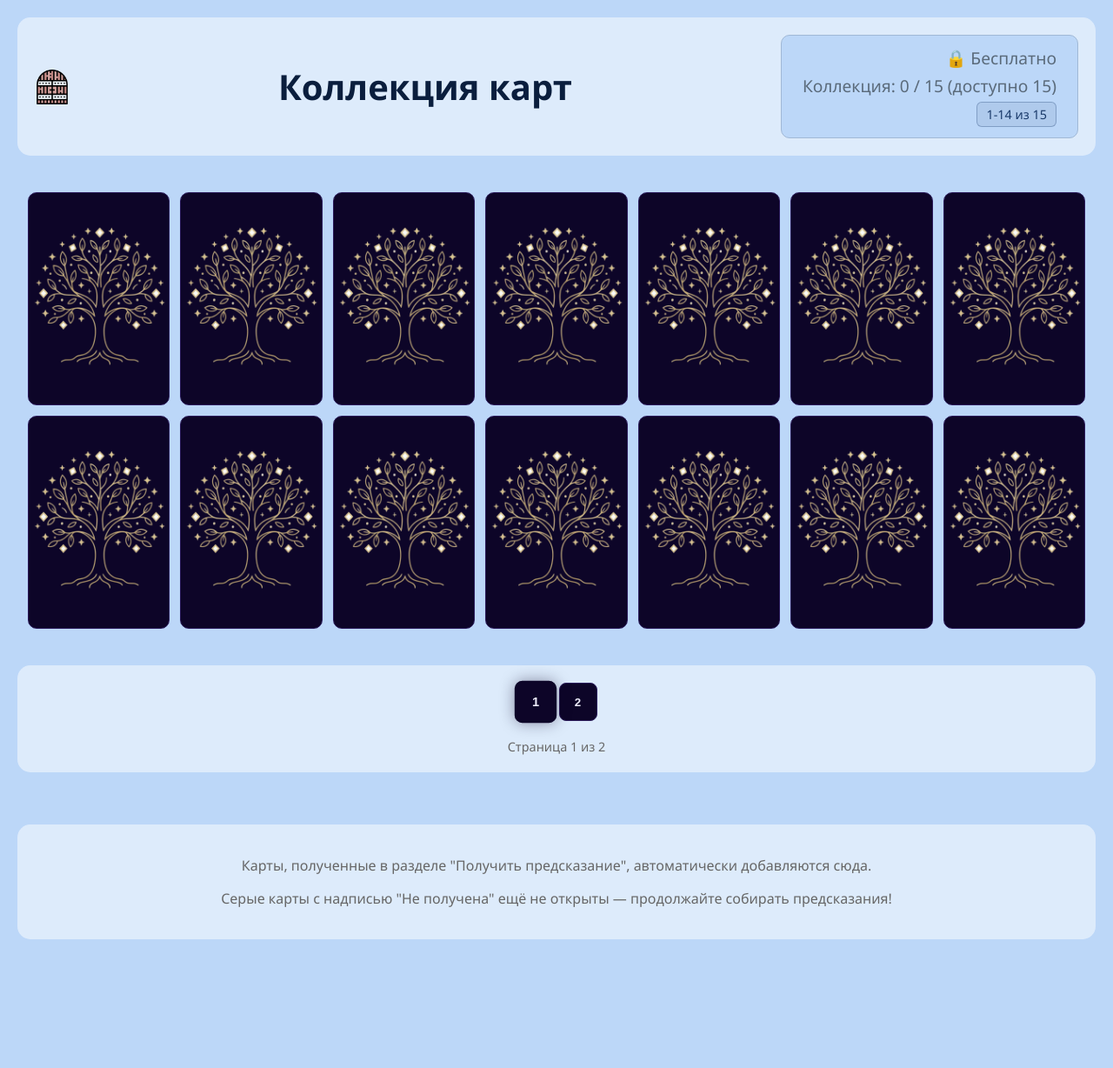
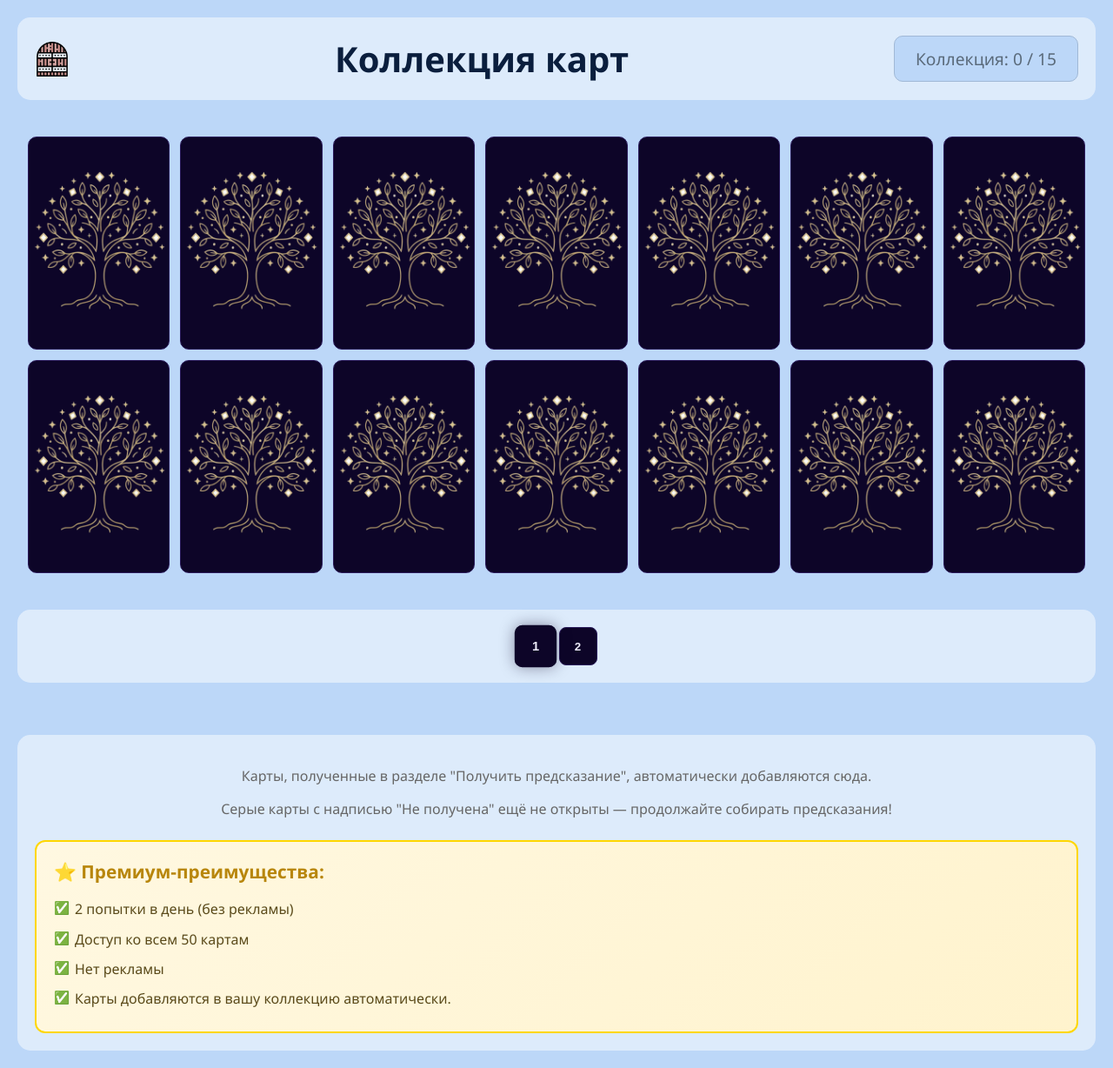
Before and after one commit to TomayGrantz89/hero-message-day, an Angular app: page /collection in a window 1280 px wide. Shown: the whole page at 87% size. Before the commit the page ends 1100 px from the top, so only its background shows below. Built offline with nearby package versions, Linux system fonts and the light colour scheme.

Commit message:
Fix premium

```diff
--- a/src/app/pages/collection/collection.html
+++ b/src/app/pages/collection/collection.html
@@ -3,12 +3,7 @@
     <a routerLink="/" class="home-link"><img src="assets/ui/gate.png" alt="Home" class="home-icon"></a>
     <h1>Коллекция карт</h1>
     <div class="stats">
-      <div class="premium-status" [class.premium]="isPremium" [class.free]="!isPremium">
-        <span class="premium-icon">{{ isPremium ? '⭐' : '🔒' }}</span>
-        {{ isPremium ? 'Премиум' : 'Бесплатно' }}
-      </div>
-      <div>Коллекция: {{ getCollectedCount() }} / {{ accessibleCards }} (доступно {{ totalCards }})</div>
-      <div class="page-info" *ngIf="totalPages > 1">{{ getPageInfo() }}</div>
+      <div>Коллекция: {{ getCollectedCount() }} / {{ totalCards }}</div>
     </div>
   </header>
 
@@ -51,10 +46,6 @@
           </button>
         </div>
       </div>
-
-      <div class="pagination-info">
-        Страница {{ currentPage }} из {{ totalPages }}
-      </div>
     </div>
 
     <!-- Detail View - Enlarged Card -->
@@ -82,5 +73,16 @@
   <footer class="footer">
     <p>Карты, полученные в разделе "Получить предсказание", автоматически добавляются сюда.</p>
     <p>Серые карты с надписью "Не получена" ещё не открыты — продолжайте собирать предсказания!</p>
+
+    <!-- Premium benefits section - shown only for non-premium users -->
+    <div class="premium-benefits" *ngIf="!isPremium">
+      <h2 class="premium-title">⭐ Премиум-преимущества:</h2>
+      <ul class="premium-list">
+        <li>2 попытки в день (без рекламы)</li>
+        <li>Доступ ко всем 50 картам</li>
+        <li>Нет рекламы</li>
+        <li>Карты добавляются в вашу коллекцию автоматически.</li>
+      </ul>
+    </div>
   </footer>
 </div>
--- a/src/app/pages/collection/collection.scss
+++ b/src/app/pages/collection/collection.scss
@@ -402,6 +402,45 @@
   font-size: 1rem;
 }
 
+.premium-benefits {
+  margin-top: 25px;
+  padding: 20px;
+  background: linear-gradient(135deg, #fff8e1, #fff3cd);
+  border: 2px solid #ffd700;
+  border-radius: 12px;
+  text-align: left;
+
+  .premium-title {
+    font-size: 1.3rem;
+    color: #b8860b;
+    margin: 0 0 12px 0;
+    font-weight: bold;
+  }
+
+  .premium-list {
+    list-style: none;
+    padding: 0;
+    margin: 0;
+
+    li {
+      font-size: 1rem;
+      color: #5a4a1a;
+      padding: 6px 0;
+      padding-left: 24px;
+      position: relative;
+      line-height: 1.4;
+
+      &::before {
+        content: '✅';
+        position: absolute;
+        left: 0;
+        top: 6px;
+        font-size: 0.9rem;
+      }
+    }
+  }
+}
+
 // Desktop optimization for 14 cards per page (7 columns × 2 rows)
 @media (min-width: 1024px) {
   .grid {
@@ -527,6 +566,23 @@
     padding: 15px;
     font-size: 0.95rem;
     margin-top: 20px;
+  }
+
+  .premium-benefits {
+    padding: 15px;
+    margin-top: 20px;
+
+    .premium-title {
+      font-size: 1.1rem;
+    }
+
+    .premium-list {
+      li {
+        font-size: 0.9rem;
+        padding: 5px 0;
+        padding-left: 22px;
+      }
+    }
   }
 }
 
@@ -757,15 +813,6 @@
   flex-direction: column;
   gap: 5px;
   align-items: flex-end;
-
-  .page-info {
-    font-size: 0.9rem;
-    color: #1a3a6a;
-    background: rgba(26, 58, 106, 0.08);
-    padding: 4px 10px;
-    border-radius: 6px;
-    border: 1px solid rgba(26, 58, 106, 0.3);
-  }
 }
 
 // Responsive pagination
@@ -803,10 +850,6 @@
   .header .stats {
     align-items: center;
     text-align: center;
-
-    .page-info {
-      font-size: 0.8rem;
-    }
   }
 }
 
--- a/src/app/pages/collection/collection.ts
+++ b/src/app/pages/collection/collection.ts
@@ -32,7 +32,6 @@ export class Collection implements OnInit {
   // Premium status
   isPremium = false;
   totalCards = 0;
-  accessibleCards = 0;
 
   constructor(
     private cardData: CardData,
@@ -96,10 +95,6 @@ export class Collection implements OnInit {
 
   private updatePremiumStatus(): void {
     this.isPremium = this.premium.isPremium();
-
-    // Calculate card statistics
-    const allCards = this.cardData.getAllCards();
-    this.accessibleCards = allCards.length;
 
     // For non-premium users, accessible cards are limited to 15
     // For premium users, total cards is 50 (as defined in card-data.ts)
@@ -197,10 +192,4 @@ export class Collection implements OnInit {
   getCollectedCount(): number {
     return this.collectionCards.filter(item => item.owned).length;
   }
-
-  getPageInfo(): string {
-    const start = (this.currentPage - 1) * this.itemsPerPage + 1;
-    const end = Math.min(this.currentPage * this.itemsPerPage, this.collectionCards.length);
-    return `${start}-${end} из ${this.collectionCards.length}`;
-  }
 }
--- a/src/app/pages/home/home.html
+++ b/src/app/pages/home/home.html
@@ -1,12 +1,12 @@
 <div class="home-container">
   <div class="premium-header" [class.premium]="isPremium" [class.free]="!isPremium">
-    <div class="premium-status">
-      <span class="premium-icon">{{ isPremium ? '⭐' : '🔒' }}</span>
-      {{ isPremium ? 'Премиум-доступ активен' : 'Бесплатная версия' }}
-    </div>
     <button *ngIf="!isPremium" class="btn-premium" (click)="purchasePremium()">
       🛒 Купить премиум
     </button>
+    <div *ngIf="isPremium" class="premium-status">
+      <span class="premium-icon">⭐</span>
+      Премиум-доступ активен
+    </div>
   </div>
 
   <h1>Карта дня</h1>
--- a/src/app/pages/prediction/prediction.html
+++ b/src/app/pages/prediction/prediction.html
@@ -4,8 +4,11 @@
     <div class="timer">
       До следующего предсказания: <strong>{{ timer }}</strong>
     </div>
-    <div class="premium-indicator" [class.premium]="isPremium" [class.free]="!isPremium">
-      {{ isPremium ? '⭐ Премиум' : '🔒 Бесплатно' }}
+    <button *ngIf="!isPremium" class="btn-premium" (click)="purchasePremium()">
+      🛒 Купить премиум
+    </button>
+    <div *ngIf="isPremium" class="premium-indicator premium">
+      ⭐ Премиум
     </div>
     <button class="ad-button" (click)="showAdModal = true" *ngIf="attemptsRemaining <= 0 && attemptService.canWatchAd() && !isPremium">
       📺 Реклама
--- a/src/app/pages/prediction/prediction.scss
+++ b/src/app/pages/prediction/prediction.scss
@@ -54,6 +54,21 @@
     border-radius: 10px;
     border: 1px solid #a0b8d6;
     color: #5a6a7a;
+  }
+
+  .btn-premium {
+    background: #0D0528;
+    color: #EDECF9;
+    border: none;
+    padding: 10px 20px;
+    border-radius: 25px;
+    font-weight: bold;
+    cursor: pointer;
+    transition: transform 0.2s;
+
+    &:hover {
+      transform: scale(1.05);
+    }
   }
 
   .ad-button {
--- a/src/app/pages/prediction/prediction.ts
+++ b/src/app/pages/prediction/prediction.ts
@@ -219,6 +219,14 @@ export class Prediction implements OnInit, OnDestroy {
     // User can now flip this card (they have the ad attempt)
   }
 
+  purchasePremium(): void {
+    this.premium.activatePremium();
+    this.isPremium = true;
+    this.maxAttemptsPerDay = 2;
+    this.updateAttempts();
+    alert('Премиум-доступ активирован! Теперь вам доступны все карты и 2 попытки в день без рекламы.');
+  }
+
   closeAdModal(): void {
     this.showAdModal = false;
   }
--- a/src/app/pages/question/question.html
+++ b/src/app/pages/question/question.html
@@ -2,13 +2,13 @@
   <header class="header">
     <a routerLink="/" class="home-link"><img src="assets/ui/gate.png" alt="Home" class="home-icon"></a>
     <div class="premium-header" [class.premium]="isPremium" [class.free]="!isPremium">
-      <div class="premium-status">
-        <span class="premium-icon">{{ isPremium ? '⭐' : '🔒' }}</span>
-        {{ isPremium ? 'Премиум-доступ активен' : 'Бесплатная версия' }}
-      </div>
       <button *ngIf="!isPremium" class="btn-premium" (click)="purchasePremium()">
         🛒 Купить премиум
       </button>
+      <div *ngIf="isPremium" class="premium-status">
+        <span class="premium-icon">⭐</span>
+        Премиум-доступ активен
+      </div>
     </div>
   </header>
 
@@ -52,10 +52,10 @@
       </div>
     </div>
 
-    <div class="actions">
+    <!-- <div class="actions">
       <button class="btn btn-reset" (click)="resetQuestion()" [disabled]="!currentAnswer">
         Сбросить ответ
       </button>
-    </div>
+    </div> -->
   </div>
 </div>
```
